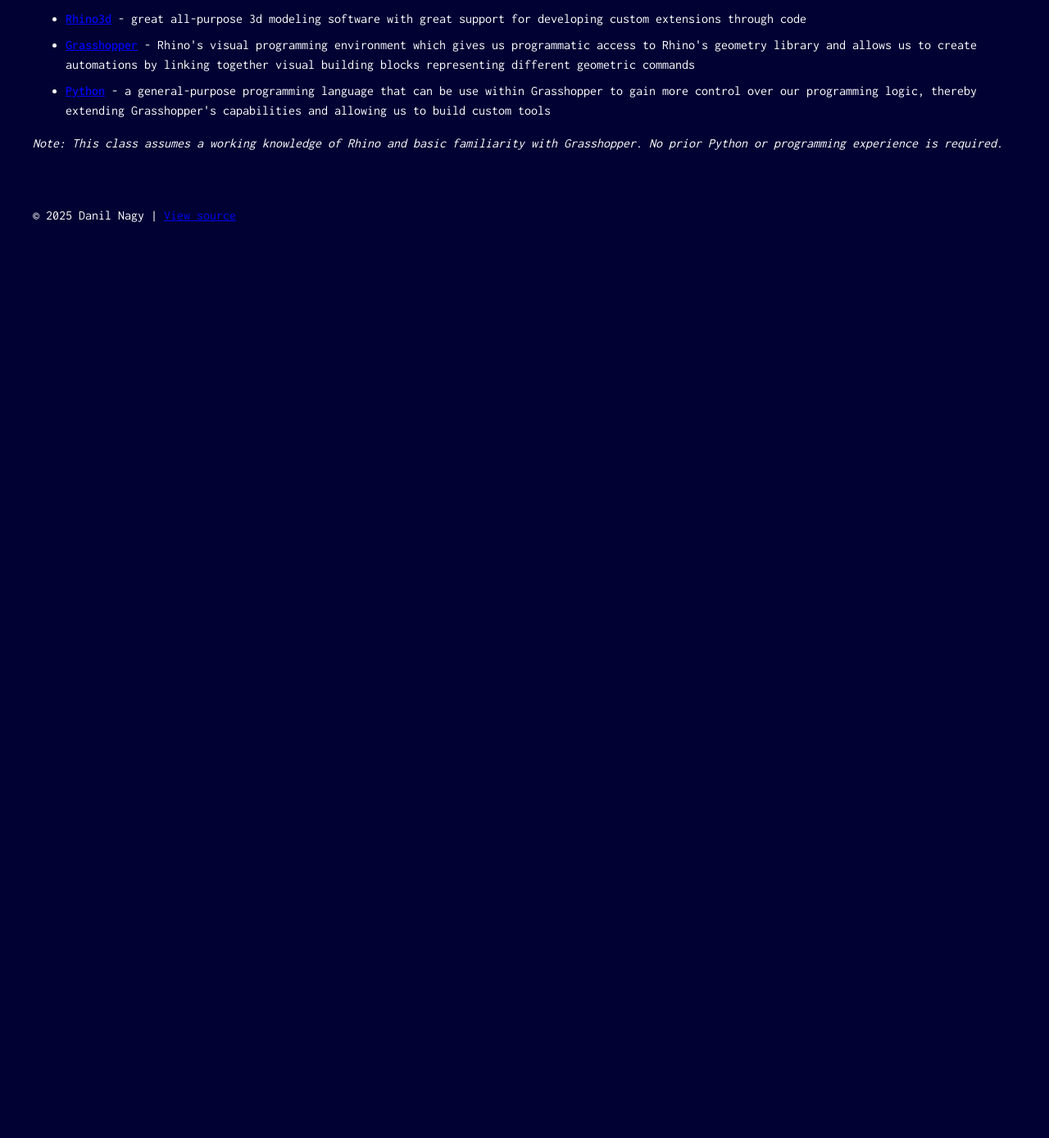
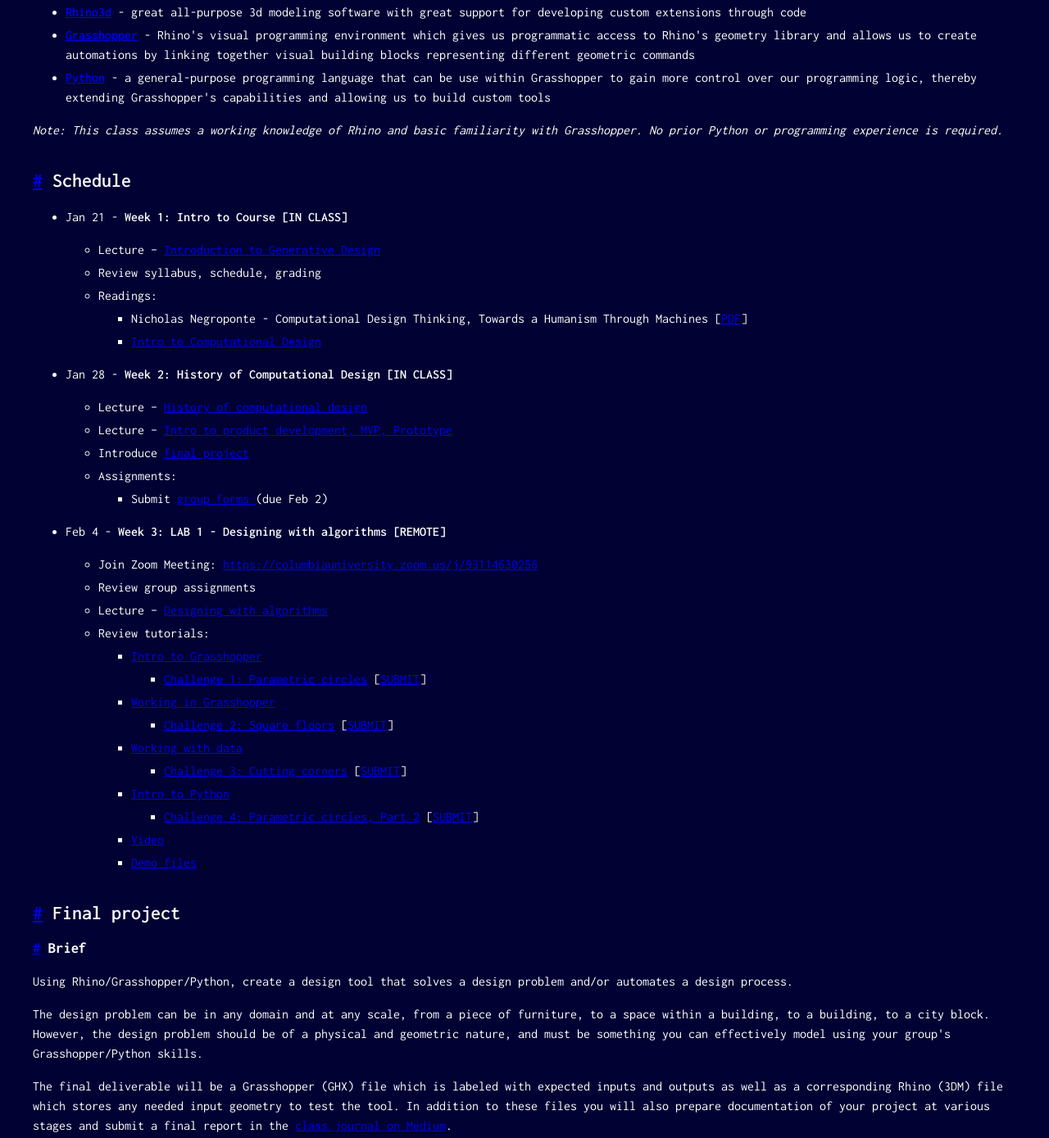
Before and after one commit to danilnagy/generative-design, an Eleventy site: page sp25.md in a window 1280 px wide. Shown: the part 990-2379 px from the top of the page at 82% size. Before the commit the page ends 1297 px from the top, so only its background shows below. Built offline with nearby package versions, Linux system fonts and the light colour scheme; Eleventy itself is replaced by a stand-in of ours; files that its build step writes are made by us from their sources.

Commit message:
implement anchor links and add schedule

```diff
--- a/_includes/layout.njk
+++ b/_includes/layout.njk
@@ -120,8 +120,12 @@
         line-height: 1.5;
       }
 
+      ul {
+        margin-top: 0.25rem;
+      }
+
       ul li {
-        margin-bottom: 0.5rem; /* spacing for bullet points */
+        margin-bottom: 0.25rem;
         line-height: 1.5;
       }
 
@@ -164,7 +168,10 @@
       <footer>
         <p>
           &copy; 2025 Danil Nagy |
-          <a href="https://github.com/danilnagy/generative-design"
+          <a
+            href="https://github.com/danilnagy/generative-design/blob/main/{{
+              page.fileSlug
+            }}.md"
             >View source</a
           >
         </p>
--- a/eleventy.config.js
+++ b/eleventy.config.js
@@ -1,4 +1,36 @@
-export const config = {
+// .eleventy.js
+const markdownIt = require("markdown-it");
+const markdownItAnchor = require("markdown-it-anchor");
+
+module.exports = function (eleventyConfig) {
+  // 1. Create a new markdown-it instance with desired options
+  let mdOptions = {
+    html: true,
+    breaks: true,
+    linkify: true,
+  };
+
+  // 2. Configure markdown-it-anchor
+  let anchorOptions = {
+    permalink: markdownItAnchor.permalink.linkInsideHeader({
+      symbol: "#",
+      placement: "before",
+    }),
+    slugify: (s) =>
+      s
+        .trim()
+        .toLowerCase()
+        .replace(/[^\w]+/g, "-"),
+  };
+
+  // 3. Create the customized Markdown library
+  let mdLib = markdownIt(mdOptions).use(markdownItAnchor, anchorOptions);
+
+  // 4. Tell Eleventy to use this new library for Markdown files
+  eleventyConfig.setLibrary("md", mdLib);
+
+  // Other Eleventy config...
+  return {
     // Eleventy will look in the current directory (".") for content
     // and put the final site in a folder called "_site".
     dir: {
@@ -14,3 +46,4 @@ export const config = {
     htmlTemplateEngine: "njk",
     dataTemplateEngine: "njk",
   };
+};
--- a/package.json
+++ b/package.json
@@ -10,6 +10,7 @@
   "author": "Danil Nagy",
   "license": "MIT",
   "dependencies": {
-    "@11ty/eleventy": "^3.0.0"
+    "@11ty/eleventy": "^3.0.0",
+    "markdown-it-anchor": "^9.2.0"
   }
 }
--- a/sp25.md
+++ b/sp25.md
@@ -25,7 +25,7 @@ This course is structured around several hands-on exercises that will demonstrat
 
 ## Links
 
-- [Online tutorials](https://colide.co/guides/)
+- [ Online tutorials ](https://colide.co/guides/)
 - Zoom link: [{{ zoom_link }}]({{ zoom_link }})
 - Class journal: [{{ meta.medium_link }}]({{ meta.medium_link }})
 
@@ -38,3 +38,48 @@ The class will use several tools:
 - **[Python](https://www.python.org/)** - a general-purpose programming language that can be use within Grasshopper to gain more control over our programming logic, thereby extending Grasshopper's capabilities and allowing us to build custom tools
 
 _Note: This class assumes a working knowledge of Rhino and basic familiarity with Grasshopper. No prior Python or programming experience is required._
+
+## Schedule
+
+- Jan 21 - **Week 1: Intro to Course [IN CLASS]**
+
+  - Lecture – [ Introduction to Generative Design ](https://www.dropbox.com/scl/fi/86wuho45tapnbj72ukj3o/Week-1-Inroduction-to-Generative-Design.pptx?rlkey=a12upnjzr7qoqjgrg6rf3t3g9&dl=0)
+  - Review syllabus, schedule, grading
+  - Readings:
+    - Nicholas Negroponte - Computational Design Thinking, Towards a Humanism Through Machines [[PDF](https://drive.google.com/file/d/1OoZpVjpJD8uSumMBJy3dFWVpxakEUYr5/view?usp=drive_link)]
+    - [ Intro to Computational Design ](https://colide.co/guides/intro-to-computational-design)
+
+- Jan 28 - **Week 2: History of Computational Design [IN CLASS]**
+
+  - Lecture – [ History of computational design ](https://www.dropbox.com/scl/fi/60lvxf1vkp2iyfz9uy6tu/Week-2.1-History-of-computational-design.pptx?rlkey=tbb6yrxixe4g34deywm2ysxcg&dl=0)
+  - Lecture – [ Intro to product development, MVP, Prototype ](https://www.dropbox.com/scl/fi/yg53rwx7tzmot6gcb1vgv/Week-2.2-Project-introduction.pptx?rlkey=qxk6x608w0eahg91nahojvcmx&dl=0)
+  - Introduce [ final project ](#final-project)
+  - Assignments:
+    - Submit [ group forms ](https://forms.gle/nkGWqttvVx3oR2xR7) (due Feb 2)
+
+- Feb 4 - **Week 3: LAB 1 - Designing with algorithms [REMOTE]**
+
+  - Join Zoom Meeting: [{{ zoom_link }}]({{ zoom_link }})
+  - Review group assignments
+  - Lecture – [ Designing with algorithms ](https://www.dropbox.com/scl/fi/3mpv8fdops54mqeuznu4z/Week-3-LAB-1-Designing-with-algorithms.pptx?rlkey=xooohi3mbrneg11mod7kg339p&dl=0)
+  - Review tutorials:
+    - [Intro to Grasshopper](https://colide.co/guides/intro-to-grasshopper)
+      - [Challenge 1: Parametric circles](https://colide.co/guides/intro-to-grasshopper#challenge-1-parametric-circles) [[SUBMIT](https://www.dropbox.com/request/1KxLG7Ovco9TcRpfpNY8)]
+    - [Working in Grasshopper](https://colide.co/guides/working-in-grasshopper)
+      - [Challenge 2: Square floors](https://colide.co/guides/working-in-grasshopper#challenge-2-square-floors) [[SUBMIT](https://www.dropbox.com/request/CotnjrYJRdrk7EF3JcYL)]
+    - [Working with data](https://colide.co/guides/working-with-data)
+      - [Challenge 3: Cutting corners](https://colide.co/guides/working-with-data#challenge-3-cutting-corners) [[SUBMIT](https://www.dropbox.com/request/0M2MXydIIRjNFe6kJeng)]
+    - [Intro to Python](https://colide.co/guides/intro-to-python)
+      - [Challenge 4: Parametric circles, Part 2](https://colide.co/guides/intro-to-python#challenge-4-parametric-circles-part-2) [[SUBMIT](https://www.dropbox.com/request/SJTSqFTJz21e648JpOPP)]
+    - [Video](https://www.dropbox.com/s/2gcac6y2tvqna7b/250204_generative_design.mp4?dl=0)
+    - [Demo files](https://www.dropbox.com/scl/fi/jrgut7zsb7m5xmzv271lb/Week-3-demo.zip?rlkey=dd0a143myu9bs6a86h3yknark&dl=1)
+
+## Final project
+
+### Brief
+
+Using Rhino/Grasshopper/Python, create a design tool that solves a design problem and/or automates a design process.
+
+The design problem can be in any domain and at any scale, from a piece of furniture, to a space within a building, to a building, to a city block. However, the design problem should be of a physical and geometric nature, and must be something you can effectively model using your group's Grasshopper/Python skills.
+
+The final deliverable will be a Grasshopper (GHX) file which is labeled with expected inputs and outputs as well as a corresponding Rhino (3DM) file which stores any needed input geometry to test the tool. In addition to these files you will also prepare documentation of your project at various stages and submit a final report in the [class journal on Medium](https://medium.com/generative-design-course).
```
Also changed, not shown: 1 other file. Lines whose indentation alone changed are shown as unchanged.
